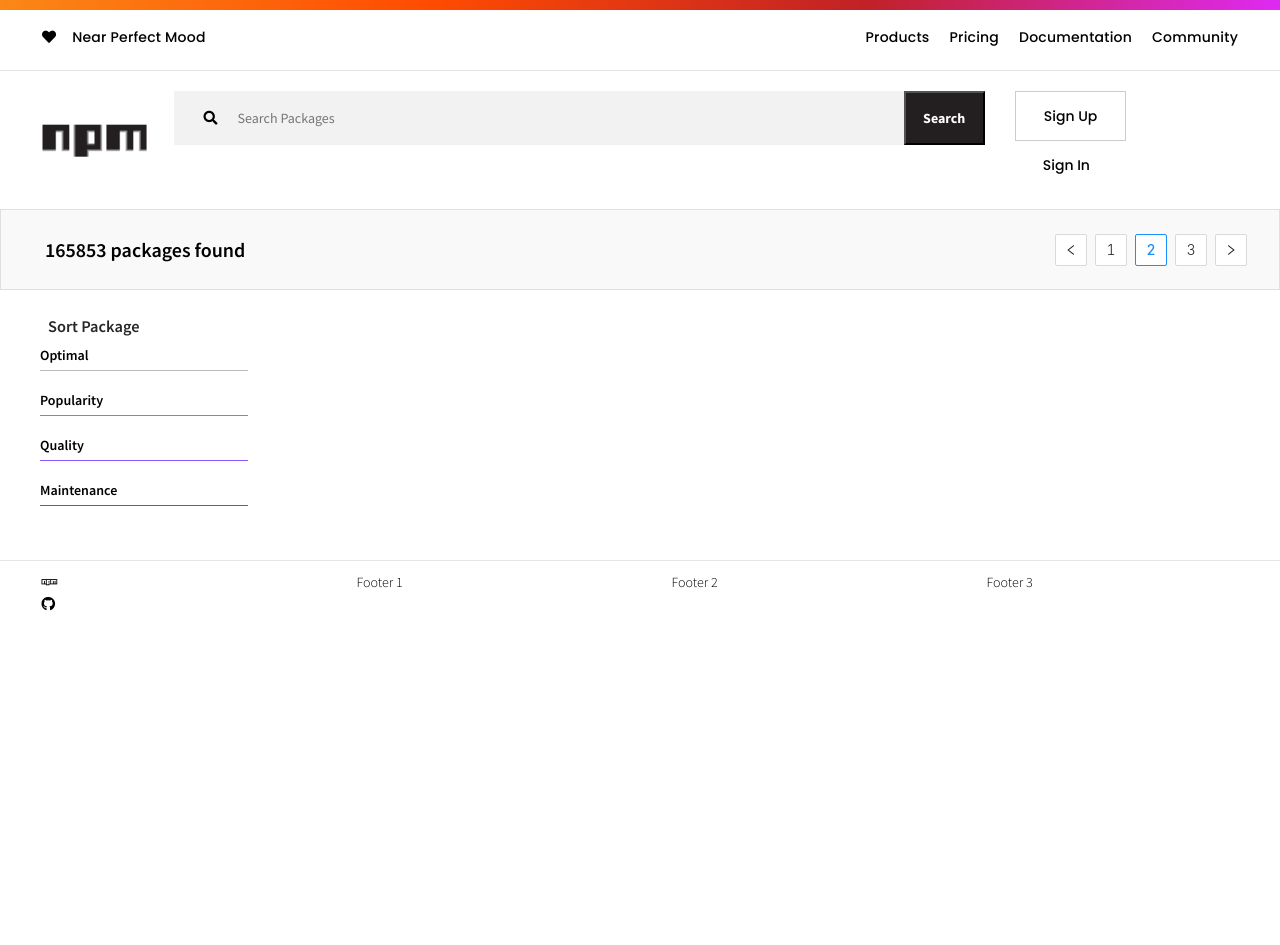
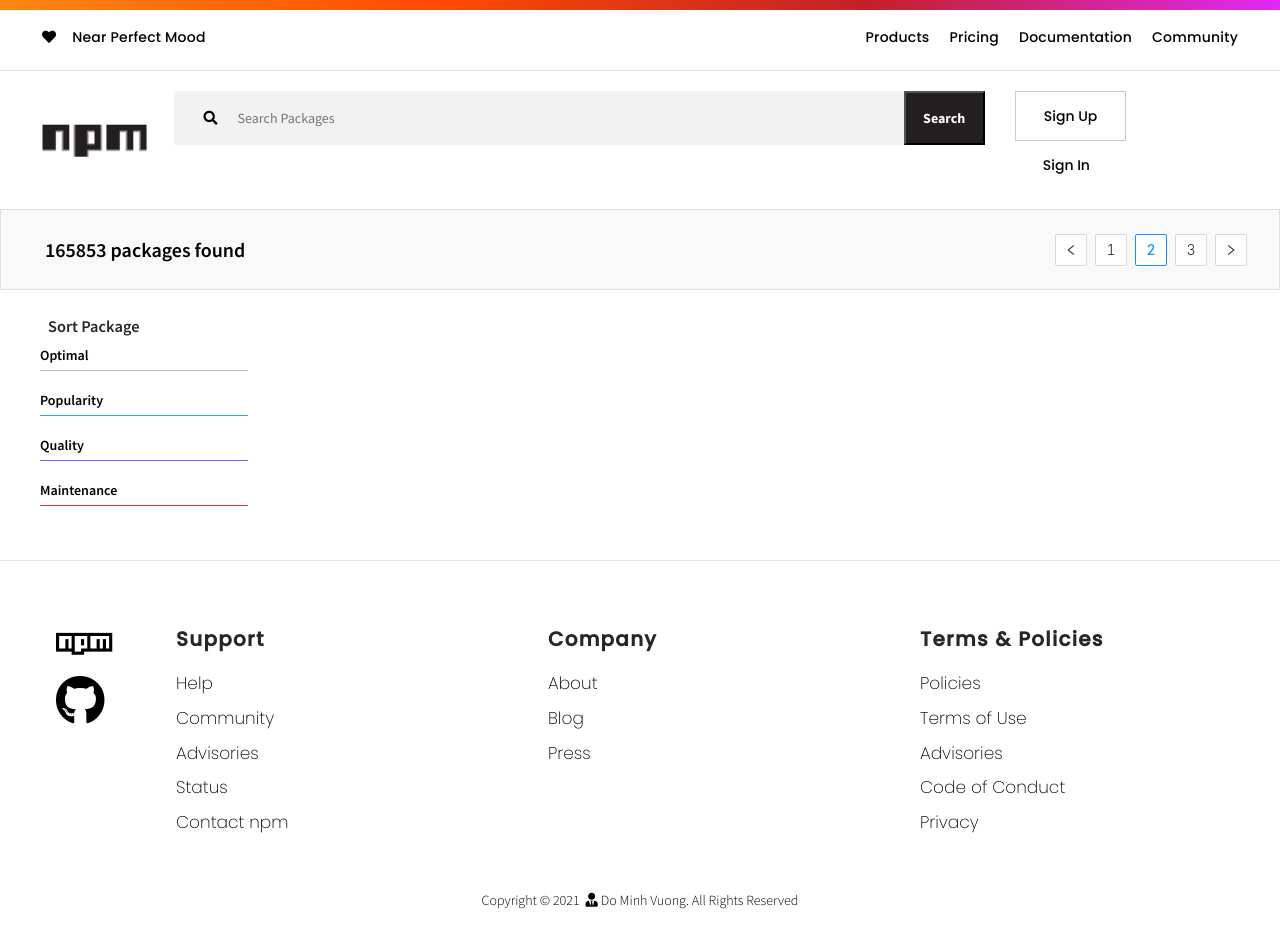
Before and after one commit to vuongvgc/npm-search, a React (Create React App) app: page / in a window 1280 px wide. Before the commit the page ends 800 px from the top, so only its background shows below. Built offline with nearby package versions, Linux system fonts and the light colour scheme.

Commit message:
build footer

```diff
--- a/public/index.html
+++ b/public/index.html
@@ -16,8 +16,9 @@
       crossorigin="anonymous"
       referrerpolicy="no-referrer"
     />
+    <!-- Font -->
     <style>
-      @import url("https://fonts.googleapis.com/css2?family=Poppins:wght@500&display=swap");
+      @import url("https://fonts.googleapis.com/css2?family=Poppins:wght@200;300;400;500&display=swap");
     </style>
     <style>
       @import url("https://fonts.googleapis.com/css2?family=Source+Sans+Pro:wght@300;400;600;700&display=swap");
--- a/src/App.css
+++ b/src/App.css
@@ -203,7 +203,54 @@
 /* FOOTER */
 .footer__box {
     justify-content: space-around;
-    padding: 1rem;
+    padding: 2rem;
     margin-top: 2rem;
     border-top: 0.5px solid #E5E5E5 ;
 }
+.footer-icon__box {
+    padding: 3.2rem;
+}
+.footer-icon__item {
+    padding: 4px;
+}
+.footer-icon__item i {
+   font-size: 5rem;
+}
+
+.footer-item__box {
+    font-family: 'Poppins', sans-serif;
+    font-size: 1.7rem;
+    padding: 3.2rem;
+
+}
+.footer-item__header {
+    font-weight: 700;
+    letter-spacing: 1.3px;
+    line-height: 1.95rem;
+    margin: 1.7rem 0 ;
+}
+.footer-item__box ul {
+    list-style-type: none;
+}
+.footer-item__box ul li {
+    padding: 4px 0;
+}
+.footer-item__nav {
+    font-weight: 200;
+    text-decoration: none;
+    color: #000000;
+}
+.footer-item__nav:hover {
+    color: #000000;
+
+}
+.copyright {
+    justify-content: space-around;
+}
+.copyright a {
+    display: inline-block;
+    padding: 0;
+}
+.copyright a i {
+    margin: 0 3px;
+}
--- a/src/components/Footer.tsx
+++ b/src/components/Footer.tsx
@@ -1,17 +1,63 @@
+import FooterItem from "./FooterItem";
+const navListSupport = [
+  { name: "Help", link: "https://docs.npmjs.com/" },
+  { name: "Community", link: "https://docs.npmjs.com/" },
+  { name: "Advisories", link: "https://docs.npmjs.com/" },
+  { name: "Status", link: "https://docs.npmjs.com/" },
+  { name: "Contact npm", link: "https://docs.npmjs.com/" },
+];
+const navListCompany = [
+  { name: "About", link: "https://docs.npmjs.com/" },
+  { name: "Blog", link: "https://docs.npmjs.com/" },
+  { name: "Press", link: "https://docs.npmjs.com/" },
+];
+const navListTermsPolicies = [
+  { name: "Policies", link: "https://docs.npmjs.com/" },
+  { name: "Terms of Use", link: "https://docs.npmjs.com/" },
+  { name: "Advisories", link: "https://docs.npmjs.com/" },
+  { name: "Code of Conduct", link: "https://docs.npmjs.com/" },
+  { name: "Privacy", link: "https://docs.npmjs.com/" },
+];
 const Footer: React.FC = () => {
   return (
-    <footer className="row footer__box">
-      <div className="col-2">
-        <div>
-          <i className="fab fa-npm"></i>
+    <footer className="footer__box">
+      <div className="row">
+        <div className="col-1 footer-icon__box">
+          <div className="footer-icon__item">
+            <i className="fab fa-npm"></i>
+          </div>
+          <div className="footer-icon__item">
+            <i className="fab fa-github"></i>
+          </div>
         </div>
-        <div>
-          <i className="fab fa-github"></i>
+        <div className="col-3">
+          <FooterItem navList={navListSupport} header="Support" />
+        </div>
+        <div className="col-3">
+          <FooterItem navList={navListCompany} header="Company" />
+        </div>
+        <div className="col-3">
+          <FooterItem
+            navList={navListTermsPolicies}
+            header="Terms & Policies"
+          />
         </div>
       </div>
-      <div className="col-2">Footer 1</div>
-      <div className="col-2">Footer 2</div>
-      <div className="col-2">Footer 3</div>
+      <div className="copyright row">
+        <p>
+          Copyright © 2021{" "}
+          <a
+            className="nav-link"
+            href="https://portfolio-app-vuong.vercel.app/"
+          >
+            <span>
+              <i className="fa fa-user-tie"></i>
+            </span>
+            Do Minh Vuong
+          </a>
+          . All Rights Reserved
+        </p>
+      </div>
     </footer>
   );
 };
--- /dev/null
+++ b/src/components/FooterItem.tsx
@@ -0,0 +1,23 @@
+interface typeProps {
+  navList: { name: string; link: string }[];
+  header: string;
+}
+const FooterItem: React.FC<typeProps> = ({ navList, header }) => {
+  return (
+    <div className="footer-item__box">
+      <h3 className="footer-item__header">{header}</h3>
+      <ul>
+        {navList.map((nav) => {
+          return (
+            <li key={nav.name}>
+              <a href={nav.link} className="footer-item__nav">
+                {nav.name}
+              </a>
+            </li>
+          );
+        })}
+      </ul>
+    </div>
+  );
+};
+export default FooterItem;
```
